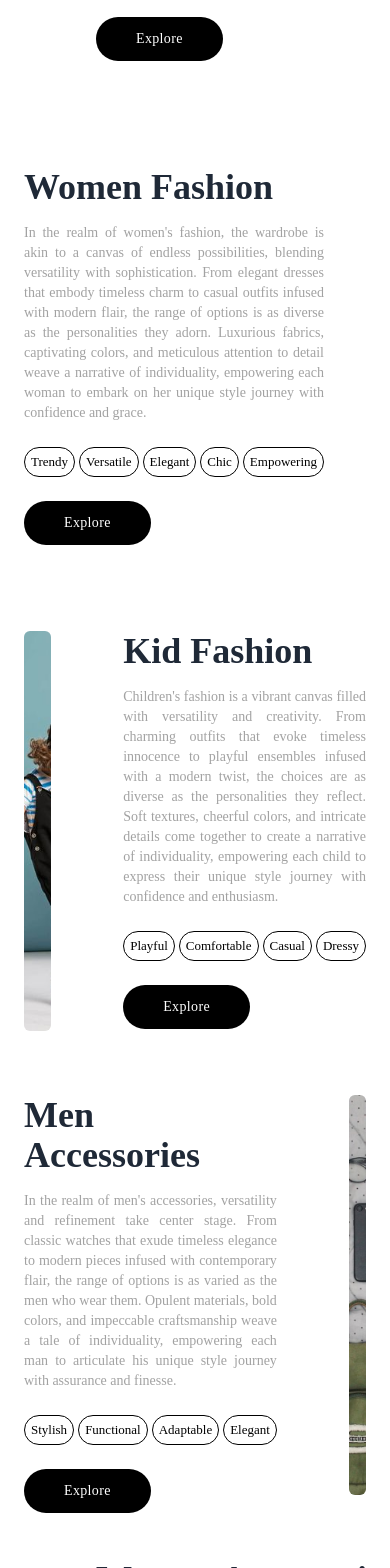
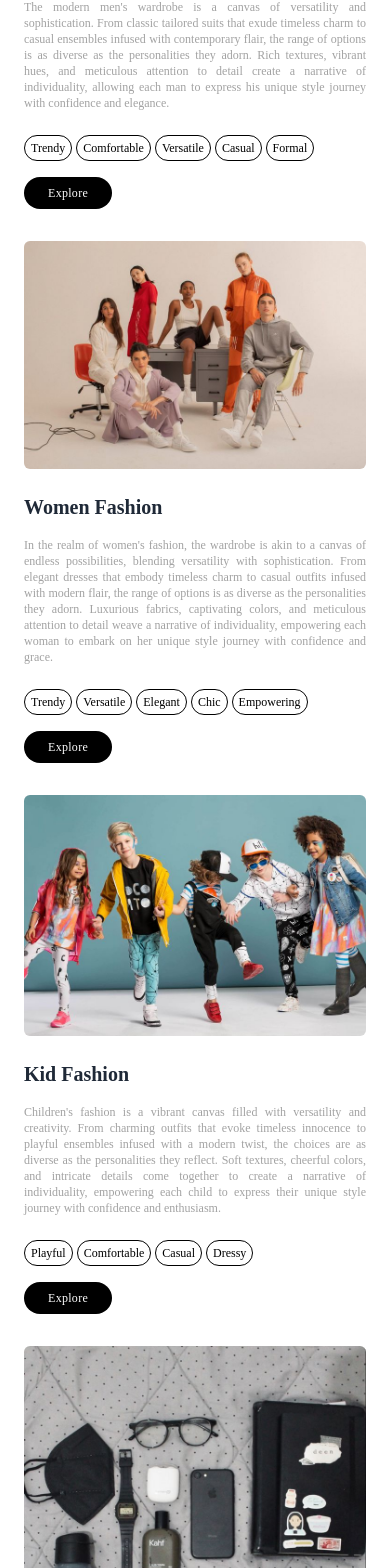
Before and after one commit to SahilM2063/Fasco-E-Commerce-Frontend, a React (Vite) app: page /collection in a window 390 px wide. Shown: the part 409-1977 px from the top of the page. Built offline with nearby package versions, Linux system fonts and the light colour scheme.

Commit message:
Made Collection Page Responsive

```diff
--- a/src/components/Users/Collection.jsx
+++ b/src/components/Users/Collection.jsx
@@ -10,7 +10,7 @@ const Collection = () => {
   return (
     <div className="w-full px-32 pb-6 md:px-10 sm:px-6 mt-8">
       <div className="container-box w-full h-full">
-        <div className="row w-full flex justify-between items-start gap-10 md:gap-0 h-[400px] md:h-[300px] mb-16 md:mb-12">
+        <div className="row w-full flex sm:flex-col justify-between items-start gap-10 md:gap-0 sm:gap-6 h-[400px] sm:h-auto md:h-[300px] mb-16 md:mb-12 sm:mb-8">
           <div className="image-container w-full h-full rounded-md overflow-hidden">
             <img
               src={menFashion}
@@ -18,12 +18,12 @@ const Collection = () => {
               className="w-full h-full object-cover"
             />
           </div>
-          <div className="content flex flex-col items-start justify-start gap-2 pl-8 w-full md:w-[90%] h-full">
+          <div className="content flex flex-col items-start justify-start gap-2 pl-8 sm:pl-0 w-full md:w-[90%] h-full">
             <div className="text-container w-full">
-              <h1 className="font-[Poppins] font-semibold text-4xl md:text-lg">
+              <h1 className="font-[Poppins] font-semibold text-4xl md:text-lg sm:text-xl">
                 Men Fashion
               </h1>
-              <p className="text-sm text-[#7B7B7B]/70 font-[Poppins] text-justify leading-5 md:leading-4 mt-4 md:mt-2 md:text-[10px]">
+              <p className="text-sm text-[#7B7B7B]/70 font-[Poppins] text-justify leading-5 md:leading-4 mt-4 md:mt-2 md:text-[10px] sm:text-xs">
                 The modern men&#39;s wardrobe is a canvas of versatility and
                 sophistication. From classic tailored suits that exude timeless
                 charm to casual ensembles infused with contemporary flair, the
@@ -32,12 +32,12 @@ const Collection = () => {
                 create a narrative of individuality, allowing each man to
                 express his unique style journey with confidence and elegance.
               </p>
-              <div className="flex items-center gap-1 mt-6 md:mt2 md:flex-wrap">
+              <div className="flex items-center gap-1 mt-6 md:mt-2 md:flex-wrap">
                 {["Trendy", "Comfortable", "Versatile", "Casual", "Formal"].map(
                   (item, index) => (
                     <span
                       key={index}
-                      className="text-black font-[Gilroy] px-[6px] py-1 text-[13px] md:text-[11px] rounded-full border border-black"
+                      className="text-black font-[Gilroy] px-[6px] py-1 text-[13px] md:text-[11px] sm:text-xs rounded-full border border-black"
                     >
                       {item}
                     </span>
@@ -45,18 +45,18 @@ const Collection = () => {
                 )}
               </div>
             </div>
-            <button className="bg-black text-white tracking-wide text-sm md:text-xs font-[Poppins] rounded-full px-10 md:px-6 py-3 md:py-2 mt-4">
+            <button className="bg-black text-white tracking-wide text-sm md:text-xs sm:text-xs font-[Poppins] rounded-full px-10 md:px-6 sm:px-6 py-3 md:py-2 sm:py-2 mt-4 sm:mt-2">
               Explore
             </button>
           </div>
         </div>
-        <div className="row w-full flex justify-between items-start gap-10 md:gap-0 h-[400px] md:h-[300px] mb-16 md:10">
-          <div className="content flex flex-col items-start justify-start gap-2 pr-8 w-full md:w-[90%] h-full">
+        <div className="row w-full flex sm:flex-col-reverse justify-between items-start gap-10 md:gap-0 sm:gap-6 h-[400px] sm:h-auto md:h-[300px] mb-16 md:mb-12 sm:mb-8">
+          <div className="content flex flex-col items-start justify-start gap-2 pl-8 sm:pl-0 w-full md:w-[90%] h-full">
             <div className="text-container w-full">
-              <h1 className="font-[Poppins] font-semibold text-4xl md:text-lg">
+              <h1 className="font-[Poppins] font-semibold text-4xl md:text-lg sm:text-xl">
                 Women Fashion
               </h1>
-              <p className="text-sm text-[#7B7B7B]/70 font-[Poppins] text-justify leading-5 md:leading-4 mt-4 md:mt-2 md:text-[10px]">
+              <p className="text-sm text-[#7B7B7B]/70 font-[Poppins] text-justify leading-5 md:leading-4 mt-4 md:mt-2 md:text-[10px] sm:text-xs">
                 In the realm of women&#39;s fashion, the wardrobe is akin to a
                 canvas of endless possibilities, blending versatility with
                 sophistication. From elegant dresses that embody timeless charm
@@ -66,12 +66,12 @@ const Collection = () => {
                 weave a narrative of individuality, empowering each woman to
                 embark on her unique style journey with confidence and grace.
               </p>
-              <div className="flex items-center gap-1 mt-6 md:mt2 md:flex-wrap">
+              <div className="flex items-center gap-1 mt-6 md:mt-2 md:flex-wrap">
                 {["Trendy", "Versatile", "Elegant", "Chic", "Empowering"].map(
                   (item, index) => (
                     <span
                       key={index}
-                      className="text-black font-[Gilroy] px-[6px] py-1 text-[13px] md:text-[11px] rounded-full border border-black"
+                      className="text-black font-[Gilroy] px-[6px] py-1 text-[13px] md:text-[11px] sm:text-xs rounded-full border border-black"
                     >
                       {item}
                     </span>
@@ -79,7 +79,7 @@ const Collection = () => {
                 )}
               </div>
             </div>
-            <button className="bg-black text-white tracking-wide text-sm md:text-xs font-[Poppins] rounded-full px-10 md:px-6 py-3 md:py-2 mt-4">
+            <button className="bg-black text-white tracking-wide text-sm md:text-xs sm:text-xs font-[Poppins] rounded-full px-10 md:px-6 sm:px-6 py-3 md:py-2 sm:py-2 mt-4 sm:mt-2">
               Explore
             </button>
           </div>
@@ -91,7 +91,7 @@ const Collection = () => {
             />
           </div>
         </div>
-        <div className="row w-full flex justify-between items-start gap-10 md:gap-0 h-[400px] md:h-[300px] mb-16 md:mb-12">
+        <div className="row w-full flex sm:flex-col justify-between items-start gap-10 md:gap-0 sm:gap-6 h-[400px] sm:h-auto md:h-[300px] mb-16 md:mb-12 sm:mb-8">
           <div className="image-container w-full h-full rounded-md overflow-hidden">
             <img
               src={kidFashion}
@@ -99,12 +99,12 @@ const Collection = () => {
               className="w-full h-full object-cover"
             />
           </div>
-          <div className="content flex flex-col items-start justify-start gap-2 pl-8 w-full md:w-[90%] h-full">
+          <div className="content flex flex-col items-start justify-start gap-2 pl-8 sm:pl-0 w-full md:w-[90%] h-full">
             <div className="text-container w-full">
-              <h1 className="font-[Poppins] font-semibold text-4xl md:text-lg">
+              <h1 className="font-[Poppins] font-semibold text-4xl md:text-lg sm:text-xl">
                 Kid Fashion
               </h1>
-              <p className="text-sm text-[#7B7B7B]/70 font-[Poppins] text-justify leading-5 md:leading-4 mt-4 md:mt-2 md:text-[10px]">
+              <p className="text-sm text-[#7B7B7B]/70 font-[Poppins] text-justify leading-5 md:leading-4 mt-4 md:mt-2 md:text-[10px] sm:text-xs">
                 Children&#39;s fashion is a vibrant canvas filled with
                 versatility and creativity. From charming outfits that evoke
                 timeless innocence to playful ensembles infused with a modern
@@ -114,12 +114,12 @@ const Collection = () => {
                 each child to express their unique style journey with confidence
                 and enthusiasm.
               </p>
-              <div className="flex items-center gap-1 mt-6 md:mt2 md:flex-wrap">
+              <div className="flex items-center gap-1 mt-6 md:mt-2 md:flex-wrap">
                 {["Playful", "Comfortable", "Casual", "Dressy"].map(
                   (item, index) => (
                     <span
                       key={index}
-                      className="text-black font-[Gilroy] px-[6px] py-1 text-[13px] md:text-[11px] rounded-full border border-black"
+                      className="text-black font-[Gilroy] px-[6px] py-1 text-[13px] md:text-[11px] sm:text-xs rounded-full border border-black"
                     >
                       {item}
                     </span>
@@ -127,18 +127,18 @@ const Collection = () => {
                 )}
               </div>
             </div>
-            <button className="bg-black text-white tracking-wide text-sm md:text-xs font-[Poppins] rounded-full px-10 md:px-6 py-3 md:py-2 mt-4">
+            <button className="bg-black text-white tracking-wide text-sm md:text-xs sm:text-xs font-[Poppins] rounded-full px-10 md:px-6 sm:px-6 py-3 md:py-2 sm:py-2 mt-4 sm:mt-2">
               Explore
             </button>
           </div>
         </div>
-        <div className="row w-full flex justify-between items-start gap-10 md:gap-0 h-[400px] md:h-[300px] mb-16 md:10">
-          <div className="content flex flex-col items-start justify-start gap-2 pr-8 w-full md:w-[90%] h-full">
+        <div className="row w-full flex sm:flex-col-reverse justify-between items-start gap-10 md:gap-0 sm:gap-6 h-[400px] sm:h-auto md:h-[300px] mb-16 md:mb-12 sm:mb-8">
+          <div className="content flex flex-col items-start justify-start gap-2 pl-8 sm:pl-0 w-full md:w-[90%] h-full">
             <div className="text-container w-full">
-              <h1 className="font-[Poppins] font-semibold text-4xl md:text-lg">
+              <h1 className="font-[Poppins] font-semibold text-4xl md:text-lg sm:text-xl">
                 Men Accessories
               </h1>
-              <p className="text-sm text-[#7B7B7B]/70 font-[Poppins] text-justify leading-5 md:leading-4 mt-4 md:mt-2 md:text-[10px]">
+              <p className="text-sm text-[#7B7B7B]/70 font-[Poppins] text-justify leading-5 md:leading-4 mt-4 md:mt-2 md:text-[10px] sm:text-xs">
                 In the realm of men&#39;s accessories, versatility and
                 refinement take center stage. From classic watches that exude
                 timeless elegance to modern pieces infused with contemporary
@@ -153,7 +153,7 @@ const Collection = () => {
                   (item, index) => (
                     <span
                       key={index}
-                      className="text-black font-[Gilroy] px-[6px] py-1 text-[13px] md:text-[11px] rounded-full border border-black"
+                      className="text-black font-[Gilroy] px-[6px] py-1 text-[13px] md:text-[11px] sm:text-xs rounded-full border border-black"
                     >
                       {item}
                     </span>
@@ -161,11 +161,11 @@ const Collection = () => {
                 )}
               </div>
             </div>
-            <button className="bg-black text-white tracking-wide text-sm md:text-xs font-[Poppins] rounded-full px-10 md:px-6 py-3 md:py-2 mt-4">
+            <button className="bg-black text-white tracking-wide text-sm md:text-xs sm:text-xs font-[Poppins] rounded-full px-10 md:px-6 sm:px-6 py-3 md:py-2 sm:py-2 mt-4 sm:mt-2">
               Explore
             </button>
           </div>
-          <div className="image-container w-full h-full rounded-md overflow-hidden">
+          <div className="image-container w-full h-full sm:max-h-[230px] rounded-md overflow-hidden">
             <img
               src={menAcce}
               alt="fashion"
@@ -173,20 +173,20 @@ const Collection = () => {
             />
           </div>
         </div>
-        <div className="row w-full flex justify-between items-start gap-10 md:gap-0 h-[400px] md:h-[300px] mb-16 md:mb-12">
-          <div className="image-container w-full h-full rounded-md overflow-hidden">
+        <div className="row w-full flex sm:flex-col justify-between items-start gap-10 md:gap-0 sm:gap-6 h-[400px] sm:h-auto md:h-[300px] mb-16 md:mb-12 sm:mb-8">
+          <div className="image-container w-full h-full sm:max-h-[230px] rounded-md overflow-hidden">
             <img
               src={womenAcce}
               alt="fashion"
               className="w-full h-full object-cover"
             />
           </div>
-          <div className="content flex flex-col items-start justify-start gap-2 pl-8 w-full md:w-[90%] h-full">
+          <div className="content flex flex-col items-start justify-start gap-2 pl-8 sm:pl-0 w-full md:w-[90%] h-full">
             <div className="text-container w-full">
-              <h1 className="font-[Poppins] font-semibold text-4xl md:text-lg">
+              <h1 className="font-[Poppins] font-semibold text-4xl md:text-lg sm:text-xl">
                 Women Accessories
               </h1>
-              <p className="text-sm text-[#7B7B7B]/70 font-[Poppins] text-justify leading-5 md:leading-4 mt-4 md:mt-2 md:text-[10px]">
+              <p className="text-sm text-[#7B7B7B]/70 font-[Poppins] text-justify leading-5 md:leading-4 mt-4 md:mt-2 md:text-[10px] sm:text-xs">
                 Women&#39;s accessories epitomize versatility and
                 sophistication. From timeless handbags exuding refined charm to
                 contemporary jewelry pieces, the options mirror diverse
@@ -200,7 +200,7 @@ const Collection = () => {
                   (item, index) => (
                     <span
                       key={index}
-                      className="text-black font-[Gilroy] px-[6px] py-1 text-[13px] md:text-[11px] rounded-full border border-black"
+                      className="text-black font-[Gilroy] px-[6px] py-1 text-[13px] md:text-[11px] sm:text-xs rounded-full border border-black"
                     >
                       {item}
                     </span>
@@ -208,7 +208,7 @@ const Collection = () => {
                 )}
               </div>
             </div>
-            <button className="bg-black text-white tracking-wide text-sm md:text-xs font-[Poppins] rounded-full px-10 md:px-6 py-3 md:py-2 mt-4">
+            <button className="bg-black text-white tracking-wide text-sm md:text-xs sm:text-xs font-[Poppins] rounded-full px-10 md:px-6 sm:px-6 py-3 md:py-2 sm:py-2 mt-4 sm:mt-2">
               Explore
             </button>
           </div>
```
